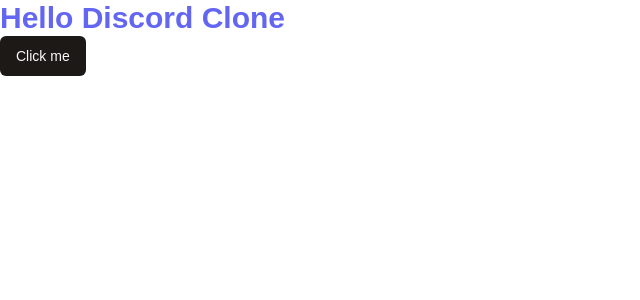
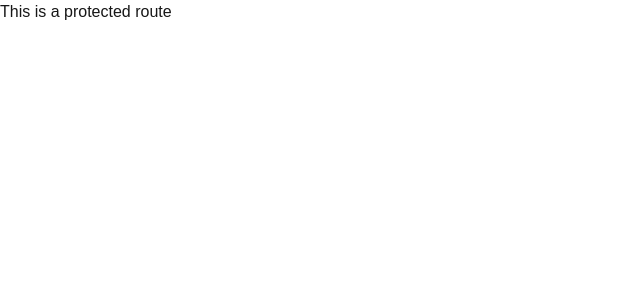
Before and after one commit to ngtantai48/discord-clone, a Next.js app: page / in a window 1280 px wide. Shown: the top 300 px of the page, without its empty margins (0-640 px from the left). Built offline with nearby package versions, Linux system fonts and the light colour scheme.

Commit message:
+ folder setup

```diff
--- /dev/null
+++ b/src/app/(auth)/(routes)/login/page.tsx
@@ -0,0 +1,7 @@
+const LoginPage = () => {
+    return (
+        <div>Login Page!</div>
+    );
+}
+
+export default LoginPage;
--- /dev/null
+++ b/src/app/(auth)/(routes)/register/page.tsx
@@ -0,0 +1,9 @@
+const RegisterPage = () => {
+    return (
+        <div>
+            Register!
+        </div>
+    );
+}
+
+export default RegisterPage;
--- /dev/null
+++ b/src/app/(auth)/layout.tsx
@@ -0,0 +1,9 @@
+const AuthLayout = ({ children }: { children: React.ReactNode }) => {
+    return (
+        <div className="bg-red-500 h-full">
+            {children}
+        </div>
+    );
+}
+
+export default AuthLayout;
--- /dev/null
+++ b/src/app/(main)/(routes)/page.tsx
@@ -0,0 +1,8 @@
+export default function Home() {
+  return (
+    <div>
+      This is a protected route
+    </div>
+
+  );
+}
--- a/src/app/layout.tsx
+++ b/src/app/layout.tsx
@@ -1,6 +1,9 @@
 import type { Metadata } from "next";
 import localFont from "next/font/local";
 import "./globals.css";
+import { Open_Sans } from 'next/font/google';
+
+const font = Open_Sans({ subsets: ['latin'] })
 
 const geistSans = localFont({
   src: "./fonts/GeistVF.woff",
@@ -14,7 +17,7 @@ const geistMono = localFont({
 });
 
 export const metadata: Metadata = {
-  title: "Create Next App",
+  title: "Team Chat Application",
   description: "Generated by create next app",
 };
 
--- a/src/app/page.tsx
+++ /dev/null
@@ -1,13 +0,0 @@
-import { Button } from "@/components/ui/button";
-
-export default function Home() {
-  return (
-    <div>
-      <p className="text-3xl font-bold text-indigo-500">
-        Hello Discord Clone
-      </p>
-      <Button>Click me</Button>
-    </div>
-
-  );
-}
```
